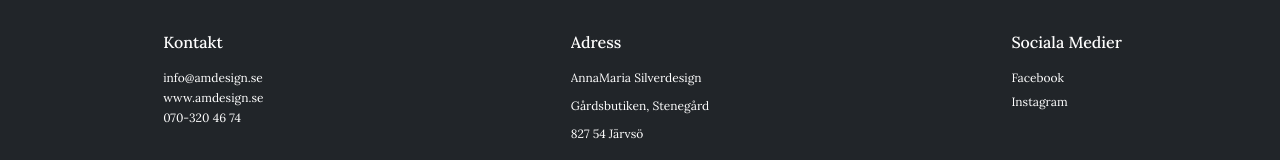
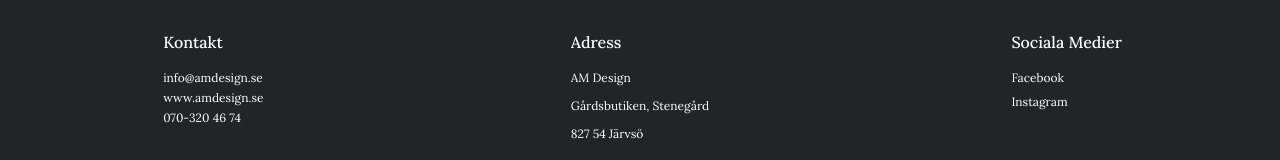
Before and after one commit to hanna-fmw/gardsbutiken, a Next.js app: page / in a window 1280 px wide. Shown: the part 3970-4130 px from the top of the page. Built offline with nearby package versions, Linux system fonts and the light colour scheme.

Commit message:
Fixed text issue

```diff
--- a/app/components/Footer.tsx
+++ b/app/components/Footer.tsx
@@ -21,7 +21,7 @@ const Footer = () => {
 				<div className='mx-auto'>
 					<h2 className='font-medium text-xs md:text-base'>Adress</h2>
 					<div className='flex flex-col md:gap-2'>
-						<p className='text-[10px] mb-1 sm:text-xs'>AnnaMaria Silverdesign</p>
+						<p className='text-[10px] mb-1 sm:text-xs'>AM Design</p>
 						<p className='text-[10px] mb-1 sm:text-xs'>Gårdsbutiken, Stenegård</p>
 						<p className='text-[10px] mb-1 sm:text-xs'>827&nbsp;54&nbsp;Järvsö</p>
 					</div>
```
